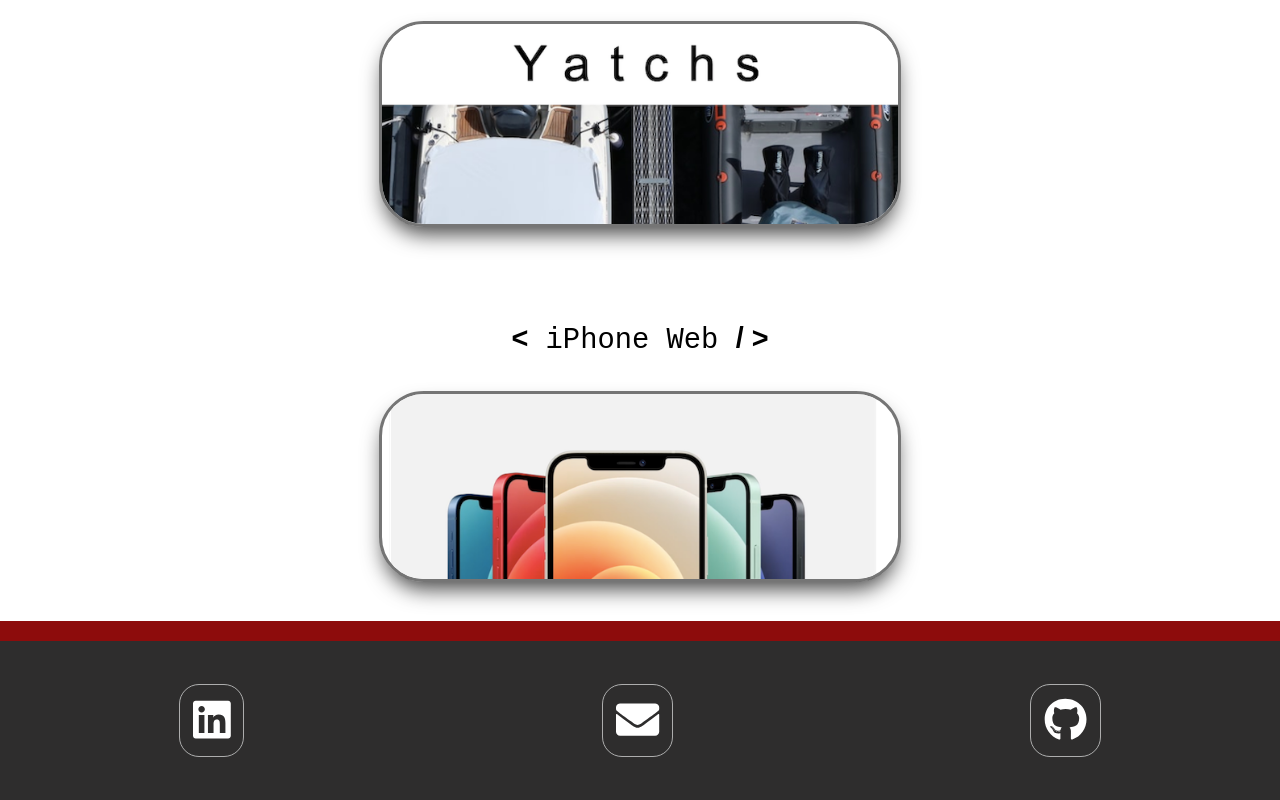
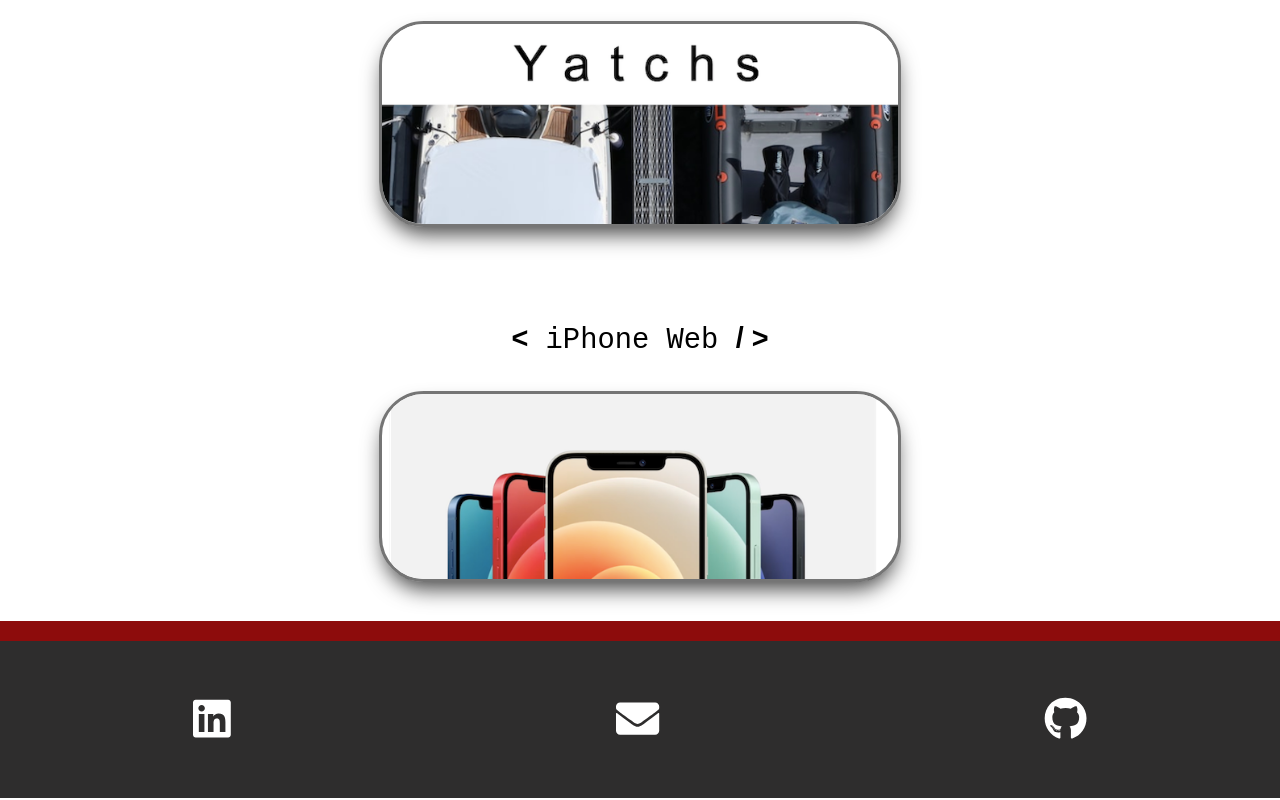
Before and after one commit to chomicki7/mywebsite, a React (Create React App) app: page / in a window 1280 px wide. Shown: the part 1836-2636 px from the top of the page. Built offline with nearby package versions, Linux system fonts and the light colour scheme.

Commit message:
contact white border delete

```diff
--- a/src/components/Main/Main.css
+++ b/src/components/Main/Main.css
@@ -187,7 +187,6 @@
   border-radius: 20px;
   text-align: center;
   transition: 0.5s;
-  border: 1px solid #adadad;
 }
 
 .contact a:hover {
```
